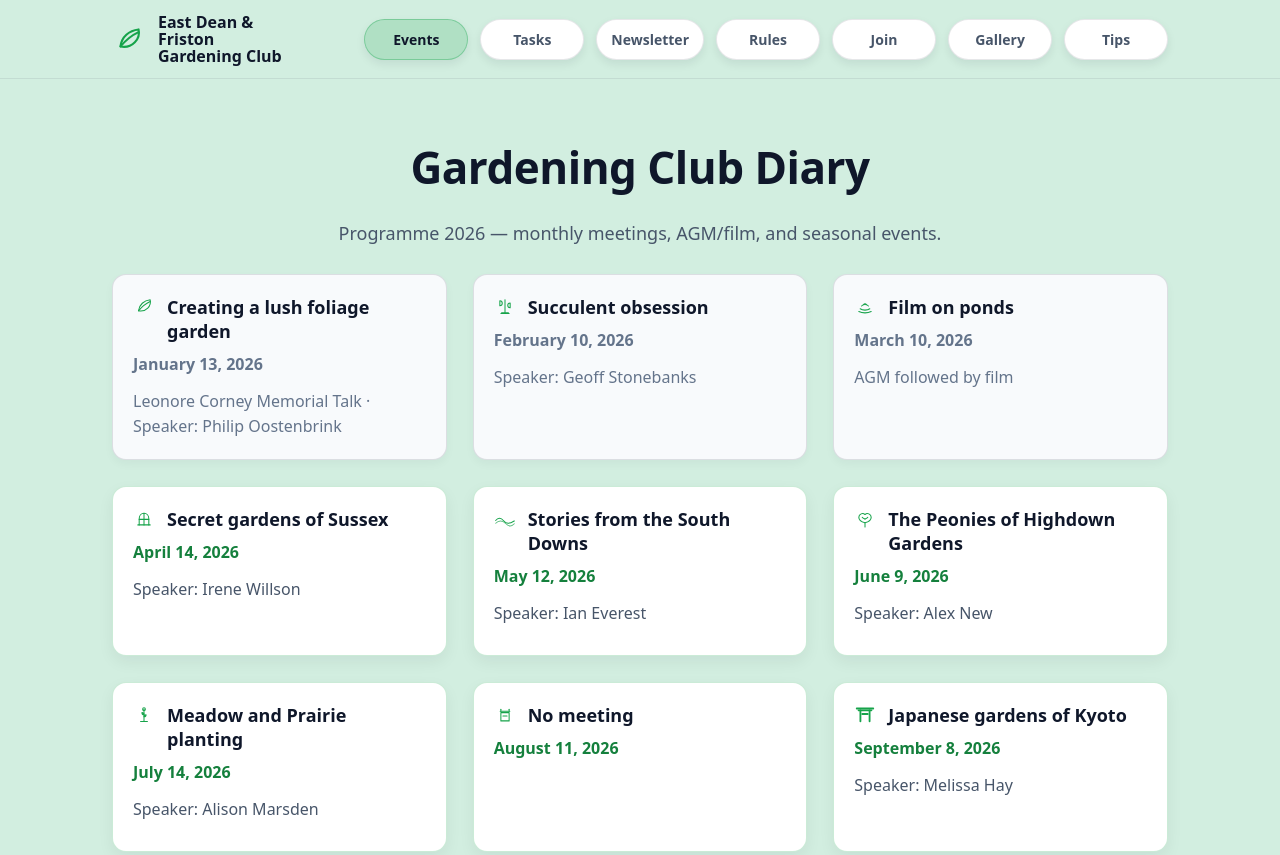
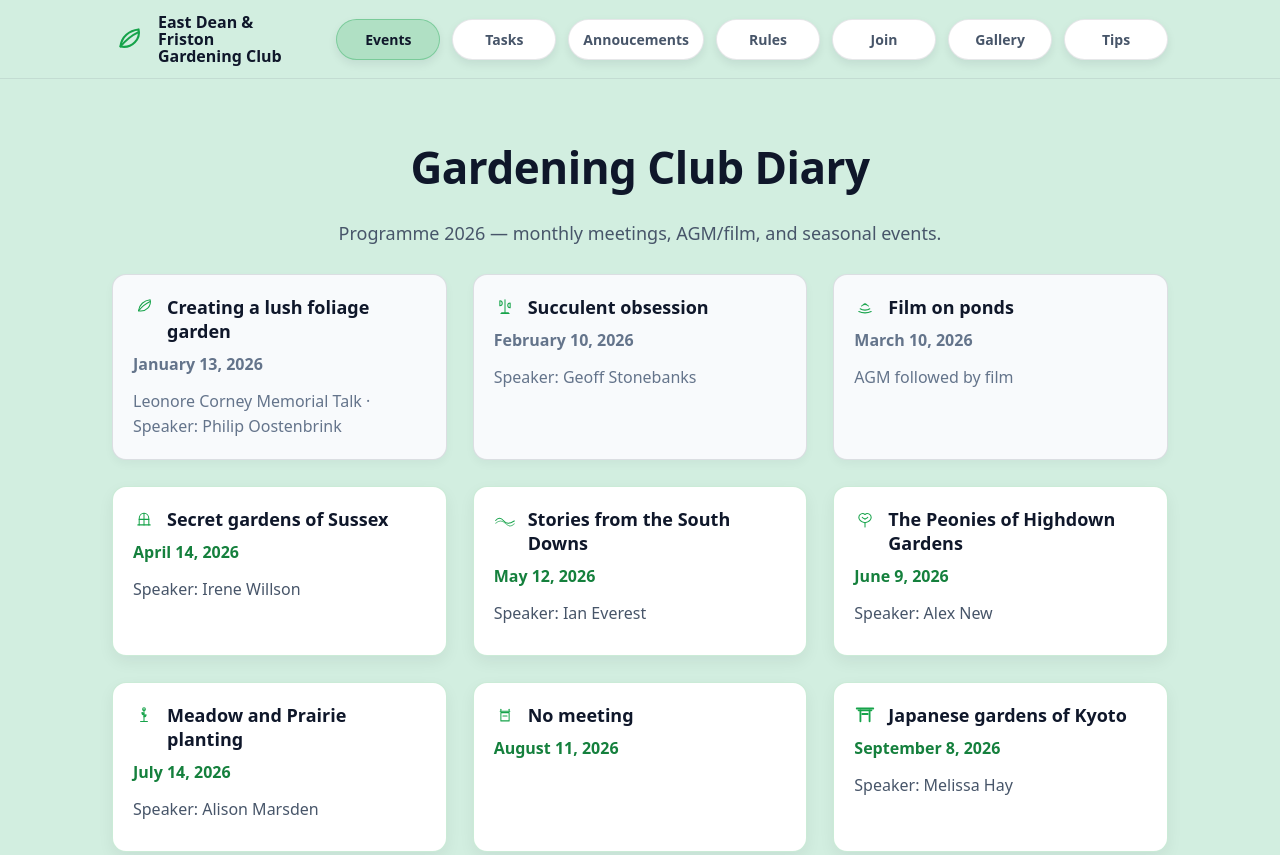
Before and after one commit to edfgc/edfgc-website, a plain HTML site: page events.html in a window 1280 px wide. Shown: the top 855 px of the page. Drawn offline with Linux system fonts and the light colour scheme.

Commit message:
Update events.html

```diff
--- a/events.html
+++ b/events.html
@@ -53,7 +53,7 @@
         <div class="menu" aria-label="Primary navigation">
   <a class="nav-btn active" href="events.html">Events</a>
   <a class="nav-btn" href="tasks.html">Tasks</a>
-  <a class="nav-btn" href="newsletter.html">Newsletter</a>
+  <a class="nav-btn" href="newsletter.html">Annoucements</a>
   <a class="nav-btn" href="rules.html">Rules</a>
   <a class="nav-btn" href="join.html">Join</a>
   <a class="nav-btn" href="gallery.html">Gallery</a>
```
